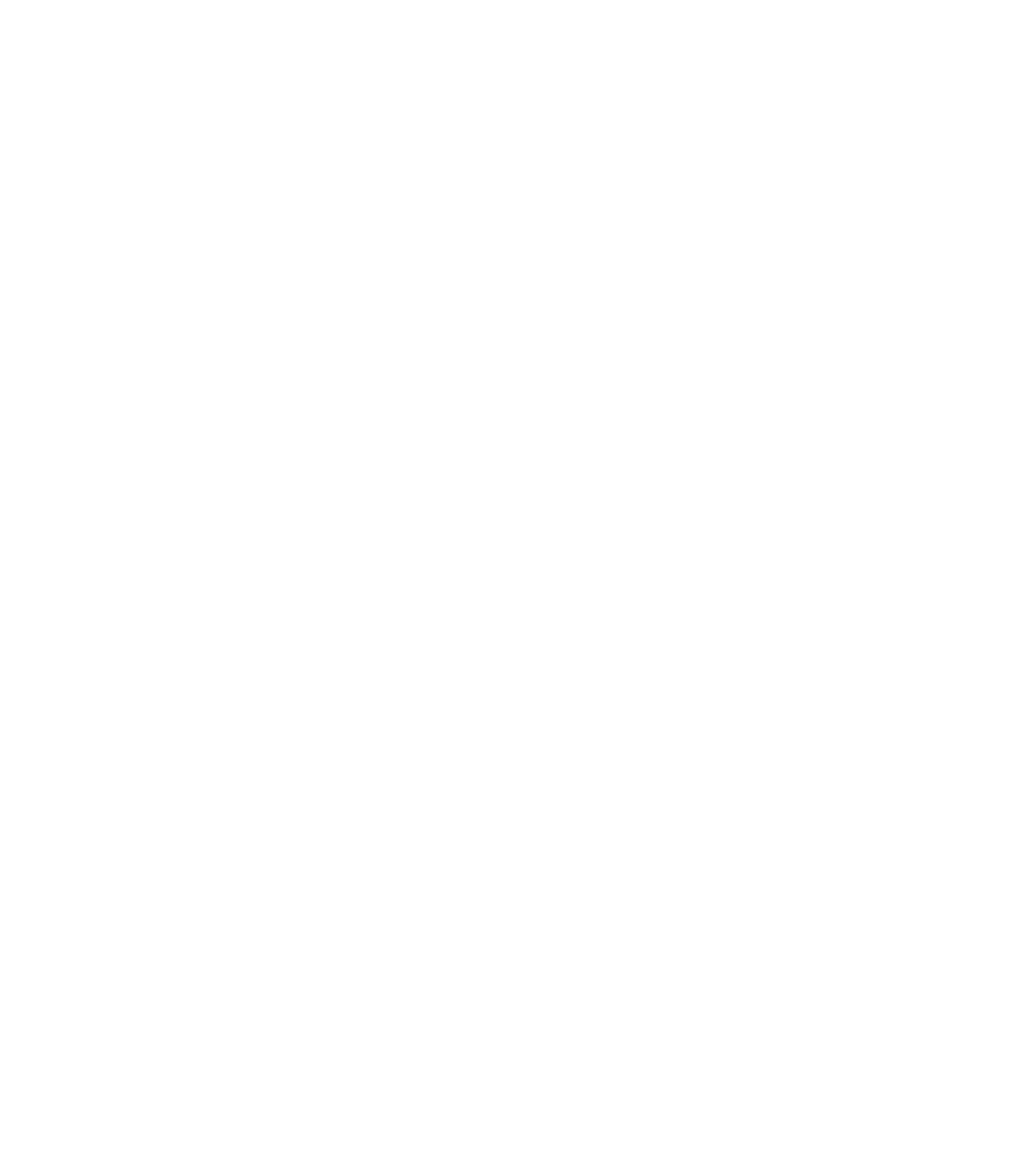
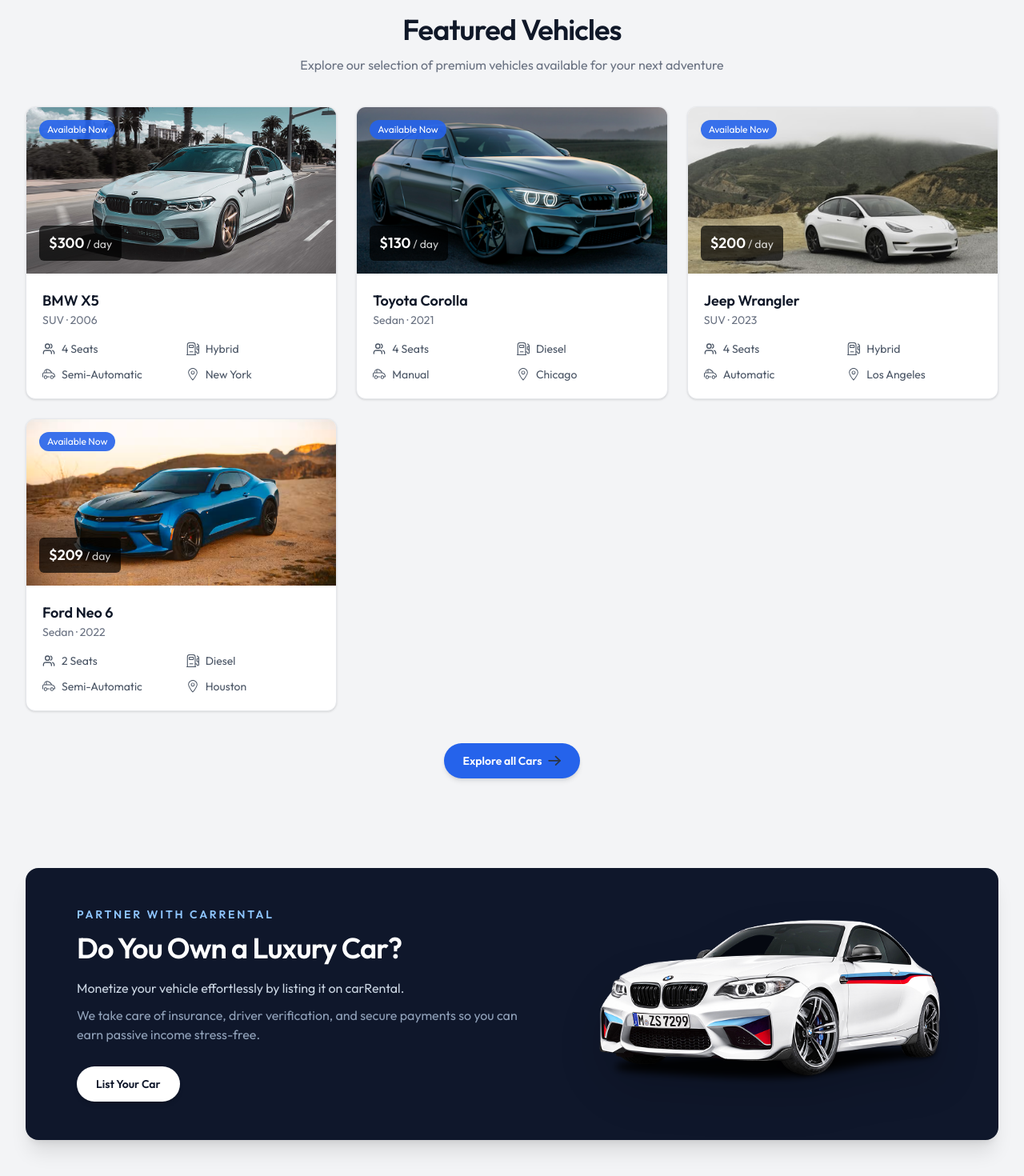
Before and after one commit to RohitMathur747/CAR-Rental-Project, a React (Vite) app in the folder client/: page / in a window 1280 px wide. Shown: the part 920-2390 px from the top of the page at 80% size. Before the commit the page ends 873 px from the top, so only its background shows below. Built offline with nearby package versions, Linux system fonts and the light colour scheme.

Commit message:
Day 3 - Featured Section,title section,hero section and banner section is done!

```diff
--- /dev/null
+++ b/client/src/components/Banner.jsx
@@ -0,0 +1,41 @@
+import React from "react";
+import { assets } from "../assets/assets";
+
+const Banner = () => {
+  return (
+    <section className="bg-gray-100 px-4 py-12 sm:px-6 lg:px-8">
+      <div className="mx-auto flex w-full max-w-7xl flex-col items-center justify-between overflow-hidden rounded-2xl bg-slate-900 px-6 py-10 shadow-xl sm:px-10 lg:flex-row lg:px-16 lg:py-12">
+        <div className="max-w-xl text-center text-white lg:text-left">
+          <p className="mb-3 text-sm font-semibold uppercase tracking-[0.2em] text-blue-300">
+            Partner with carRental
+          </p>
+          <h2 className="text-3xl font-semibold tracking-tight sm:text-4xl">
+            Do You Own a Luxury Car?
+          </h2>
+          <p className="mt-4 text-base leading-7 text-slate-300">
+            Monetize your vehicle effortlessly by listing it on carRental.
+          </p>
+          <p className="mt-2 max-w-xl text-sm leading-6 text-slate-400 sm:text-base">
+            We take care of insurance, driver verification, and secure payments
+            so you can earn passive income stress-free.
+          </p>
+          <button
+            type="button"
+            className="mt-7 rounded-full bg-white px-6 py-3 text-sm font-semibold text-slate-900 shadow-md transition hover:bg-blue-50 focus:outline-none focus:ring-2 focus:ring-white focus:ring-offset-2 focus:ring-offset-slate-900"
+          >
+            List Your Car
+          </button>
+        </div>
+        <div className="mt-10 flex w-full justify-center lg:mt-0 lg:w-2/5 lg:justify-end">
+          <img
+            src={assets.banner_car_image}
+            alt="Luxury car"
+            className="h-auto max-h-52 w-full max-w-md object-contain drop-shadow-2xl sm:max-h-64"
+          />
+        </div>
+      </div>
+    </section>
+  );
+};
+
+export default Banner;
--- /dev/null
+++ b/client/src/components/CarCard.jsx
@@ -0,0 +1,67 @@
+import { assets } from "../assets/assets";
+
+const CarCard = ({ car }) => {
+  const currency = import.meta.env.VITE_CURRENCY || "$";
+
+  return (
+    <article className="relative flex h-full flex-col overflow-hidden rounded-xl border border-gray-200 bg-white shadow-sm transition-shadow hover:shadow-lg">
+      <div className="relative h-52 overflow-hidden bg-gray-100">
+        <img
+          src={car.image}
+          alt={`${car.brand} ${car.model}`}
+          className="h-full w-full object-cover"
+        />
+        {(car.isAvailable || car.isAvaliable) && (
+          <p className="absolute left-4 top-4 rounded-full bg-primary/90 px-2.5 py-1 text-xs text-white">
+            Available Now
+          </p>
+        )}
+
+        <div className="absolute bottom-4 left-4 rounded-md bg-black/70 px-3 py-2 text-white">
+          <span className="text-lg font-semibold">
+            {currency}
+            {car.pricePerDay}
+          </span>
+          <span className="text-sm text-white/80"> / day</span>
+        </div>
+      </div>
+
+      <div className="flex flex-1 flex-col p-4 sm:p-5">
+        <div className="mb-4 flex items-start justify-between gap-3">
+          <div>
+            <h3 className="text-lg font-semibold text-gray-900">
+              {car.brand} {car.model}
+            </h3>
+            <p className="text-sm text-gray-500">
+              {car.category} · {car.year}
+            </p>
+          </div>
+        </div>
+
+        <div className="mt-auto grid grid-cols-2 gap-x-3 gap-y-3 text-sm text-gray-600">
+          <div className="flex items-center gap-2">
+            <img src={assets.users_icon} alt="" className="h-4 w-4" />
+            <span>{car.seating_capacity} Seats</span>
+          </div>
+
+          <div className="flex items-center gap-2">
+            <img src={assets.fuel_icon} alt="" className="h-4 w-4" />
+            <span>{car.fuel_type}</span>
+          </div>
+
+          <div className="flex items-center gap-2">
+            <img src={assets.car_icon} alt="" className="h-4 w-4" />
+            <span>{car.transmission}</span>
+          </div>
+
+          <div className="flex items-center gap-2">
+            <img src={assets.location_icon} alt="" className="h-4 w-4" />
+            <span>{car.location}</span>
+          </div>
+        </div>
+      </div>
+    </article>
+  );
+};
+
+export default CarCard;
--- /dev/null
+++ b/client/src/components/FeaturedSection.jsx
@@ -0,0 +1,45 @@
+import React from "react";
+import Title from "./Title";
+import CarCard from "../components/CarCard";
+import { assets, dummyCarData } from "../assets/assets";
+import { useNavigate } from "react-router-dom";
+
+const FeaturedSection = () => {
+  const navigate = useNavigate();
+
+  return (
+    <section className="bg-gray-100 px-4 py-16 sm:px-6 lg:px-8">
+      <div className="mx-auto flex w-full max-w-7xl flex-col items-center">
+        <Title
+          title="Featured Vehicles"
+          subTitle="Explore our selection of premium vehicles available for your next adventure"
+        />
+
+        <div className="mt-10 grid w-full grid-cols-1 gap-6 sm:grid-cols-2 xl:grid-cols-3">
+          {dummyCarData.slice(0, 6).map((car) => (
+            <div
+              key={car._id}
+              className="h-full transition duration-300 hover:-translate-y-1"
+            >
+              <CarCard car={car} />
+            </div>
+          ))}
+        </div>
+
+        <button
+          type="button"
+          onClick={() => {
+            navigate("/cars");
+            window.scrollTo(0, 0);
+          }}
+          className="mt-10 inline-flex items-center gap-2 rounded-full bg-primary px-6 py-3 text-sm font-semibold text-white shadow-md transition hover:bg-primary-dull focus:outline-none focus:ring-2 focus:ring-primary focus:ring-offset-2"
+        >
+          <span>Explore all Cars</span>
+          <img src={assets.arrow_icon} alt="" className="h-4 w-4" />
+        </button>
+      </div>
+    </section>
+  );
+};
+
+export default FeaturedSection;
--- a/client/src/components/Hero.jsx
+++ b/client/src/components/Hero.jsx
@@ -62,12 +62,12 @@
             Search
           </button>
 
-          <button
+          {/* <button
             type="button"
             className="w-full rounded-md bg-green-500 px-4 py-2 text-white hover:bg-green-600 focus:outline-none focus:ring-2 focus:ring-green-500"
           >
             Book Now
-          </button>
+          </button> */}
         </div>
       </form>
       <img
--- /dev/null
+++ b/client/src/components/Title.jsx
@@ -0,0 +1,18 @@
+import React from "react";
+
+const Title = ({ title, subTitle, align }) => {
+  return (
+    <div
+      className={`flex max-w-2xl flex-col items-center justify-center text-center ${align === "left" ? "items-start md:text-left" : ""}`}
+    >
+      <h1 className="text-3xl font-semibold tracking-tight text-gray-900 sm:text-4xl">
+        {title}
+      </h1>
+      <p className="mt-3 text-sm leading-6 text-gray-500 sm:text-base">
+        {subTitle}
+      </p>
+    </div>
+  );
+};
+
+export default Title;
--- a/client/src/pages/Home.jsx
+++ b/client/src/pages/Home.jsx
@@ -1,10 +1,16 @@
 import React from "react";
-import Hero from "../components/Hero";
+import Hero from "../components/Hero.jsx";
+import CarCard from "../components/CarCard.jsx";
+import { dummyCarData } from "../assets/assets.js";
+import FeaturedSection from "../components/FeaturedSection.jsx";
+import Banner from "../components/Banner.jsx";
 
 const Home = () => {
   return (
     <>
       <Hero />
+      <FeaturedSection />
+      <Banner />
     </>
   );
 };
```
